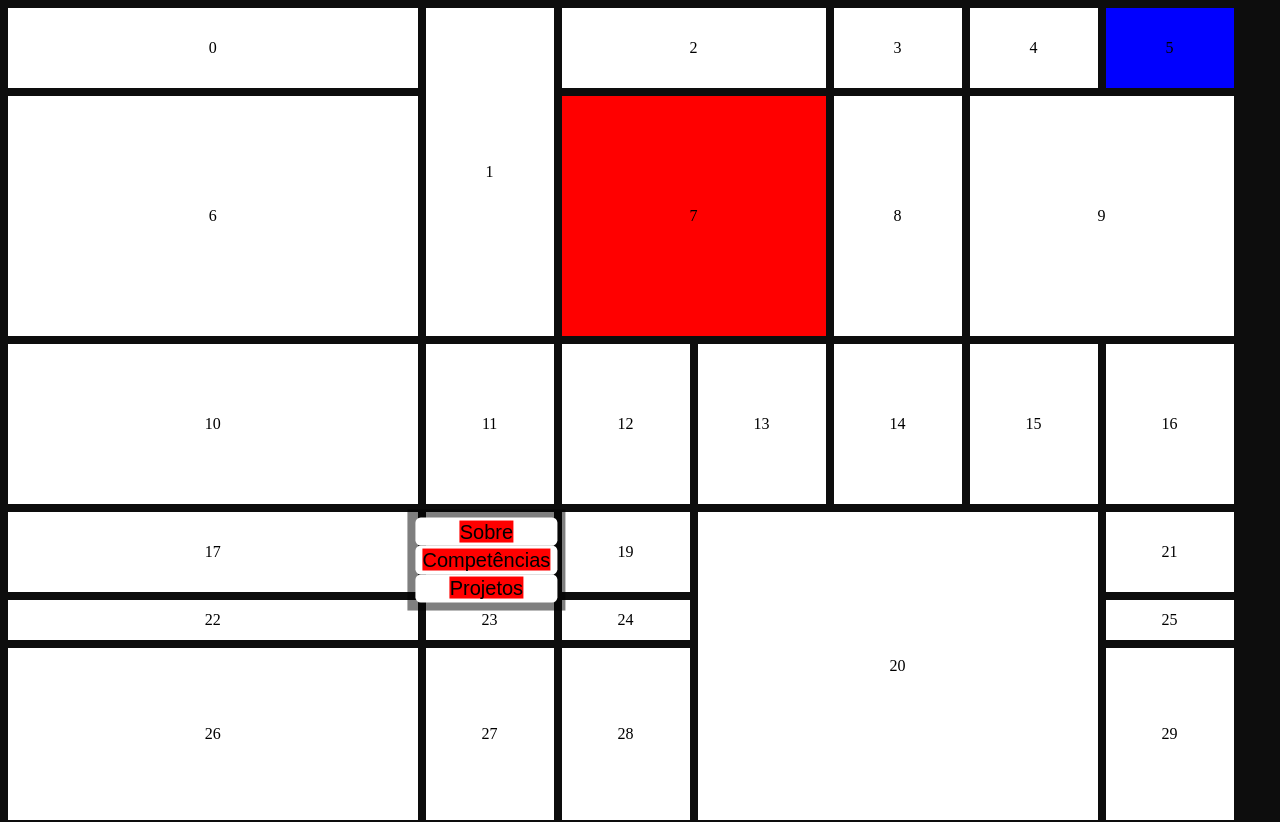
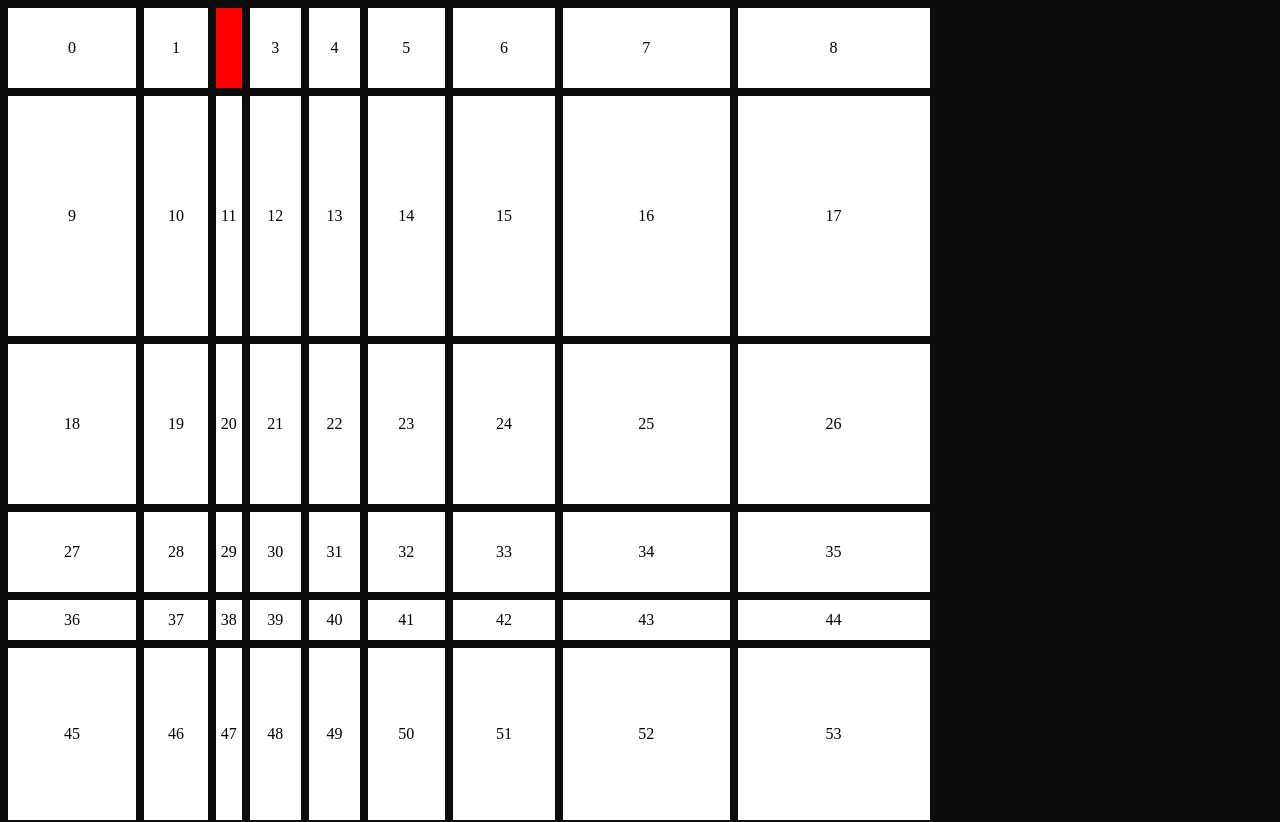
Before and after one commit to k-lila/portfolio, a React (Create React App) app: page / in a window 1280 px wide. Shown: the top 822 px of the page. Built offline with nearby package versions, Linux system fonts and the light colour scheme.

Commit message:
menu test

```diff
--- a/src/App.tsx
+++ b/src/App.tsx
@@ -1,14 +1,12 @@
 import { Provider } from 'react-redux'
 import { store } from './store'
 import GlobalStyle from './GlobalStyle'
-import Menu from './containers/menu/Menu'
 import Grid from './containers/grid/Grid'
 
 function App() {
   return (
     <Provider store={store}>
       <GlobalStyle />
-      <Menu />
       <Grid />
     </Provider>
   )
--- a/src/containers/grid/Grid.tsx
+++ b/src/containers/grid/Grid.tsx
@@ -1,12 +1,11 @@
 import { useEffect } from 'react'
-
 import { useDispatch, useSelector } from 'react-redux'
-import Box from '../../components/box/box'
 import StyledGrid from './StyledGrid.styles'
 import { RootReducer } from '../../store'
 import { selectDevice } from '../../store/reducers/selectdevice'
 import sectionLayouts from './sectionLayout'
 import { discoverDevice } from '../../utils'
+import boxGen from './utils/boxGen'
 
 const Grid = () => {
   const dispatch = useDispatch()
@@ -25,64 +24,7 @@ const Grid = () => {
 
   const cols = sectionLayouts[section][device].columns
   const rows = sectionLayouts[section][device].rows
-
-  const boxes = Array.from({ length: 30 }, (_, index) => (
-    <Box key={index}>{index}</Box>
-  ))
-
-  boxes[1] = (
-    <Box key={1} $grow="span 2">
-      1
-    </Box>
-  )
-  boxes[2] = (
-    <Box key={2} $gcol="span 2">
-      2
-    </Box>
-  )
-  boxes[9] = (
-    <Box key={9} $gcol="span 2">
-      9
-    </Box>
-  )
-
-  boxes[20] = (
-    <Box key={20} $gcol="span 3" $grow="span 3">
-      20
-    </Box>
-  )
-
-  boxes[14] = (
-    <Box key={14} $gcol="span 2">
-      14
-    </Box>
-  )
-  if (section == 'about') {
-    boxes[7] = (
-      <Box key={7} $gcol="span 2" $bgcolor="red">
-        7
-      </Box>
-    )
-
-    boxes[14] = (
-      <Box key={14} $gcol="span 1">
-        14
-      </Box>
-    )
-
-    boxes[5] = (
-      <Box key={5} $bgcolor="blue">
-        5
-      </Box>
-    )
-  }
-  if (section == 'projects') {
-    boxes[5] = (
-      <Box key={5} $bgcolor="red">
-        5
-      </Box>
-    )
-  }
+  const boxes = boxGen(section, device)
 
   return (
     <StyledGrid $columns={cols} $rows={rows}>
--- a/src/containers/grid/sectionLayout.ts
+++ b/src/containers/grid/sectionLayout.ts
@@ -10,22 +10,22 @@ type Layouts = {
 const sectionLayouts: Layouts = {
   about: {
     cel: {
-      columns: '32vw 10vw 10vw 10vw 10vw 10vw 10vw',
-      rows: '10svh 30svh 20svh 10svh 5svh 21.5svh'
+      columns: '10vw 12vw 3vw 6vw 8vw 14vw 13vw 14vw 10vw',
+      rows: '5svh 10svh 10svh 10svh 10svh 10svh 10svh 10svh 10svh 10svh 10svh 10svh'
     },
     tab: {
-      columns: '32vw 10vw 10vw 10vw 10vw 10vw 10vw',
+      columns: '10vw 5vw 2vw 4vw 4vw 6vw 8vw 13svw 15vw',
       rows: '10svh 30svh 20svh 10svh 5svh 21.5svh'
     },
     pc: {
-      columns: '32vw 10vw 10vw 10vw 10vw 10vw 10vw',
+      columns: '10vw 5vw 2vw 4vw 4vw 6vw 8vw 13svw 15vw',
       rows: '10svh 30svh 20svh 10svh 5svh 21.5svh'
     }
   },
   skills: {
     cel: {
-      columns: '10vw 10vw 32vw 10vw 10vw 10vw 10vw',
-      rows: '10svh 30svh 21.5svh 20svh 10svh 5svh'
+      columns: '10vw 20vw 10vw 4vw 5vw 10vw 8vw 13svw 10vw',
+      rows: '5svh 10svh 10svh 10svh 10svh 10svh 10svh 10svh 10svh 10svh 10svh 10svh'
     },
     tab: {
       columns: '10vw 10vw 32vw 10vw 10vw 10vw 10vw',
@@ -38,8 +38,8 @@ const sectionLayouts: Layouts = {
   },
   projects: {
     cel: {
-      columns: '10vw 10vw 10vw 10vw 10vw 10vw 32vw',
-      rows: '10svh 21.5svh 30svh 20svh 10svh 5svh'
+      columns: '10vw 10vw 10vw 10vw 10vw 10vw 10vw 10vw 10vw',
+      rows: '5svh 10svh 10svh 10svh 10svh 10svh 10svh 10svh 10svh 10svh 10svh 10svh'
     },
     tab: {
       columns: '10vw 10vw 10vw 10vw 10vw 10vw 32vw',
--- /dev/null
+++ b/src/containers/grid/utils/boxGen.tsx
@@ -0,0 +1,54 @@
+import Box from '../../../components/box/box'
+import Menu from '../../menu/Menu'
+
+const setAbout = (boxes: Array<any>, device: string) => {
+  // const modified_boxes = boxes
+  if (device == 'cel') {
+    boxes[2] = <Box key={2} $bgcolor="blue" />
+  } else {
+    boxes[2] = <Box key={2} $bgcolor="red" />
+  }
+  return boxes
+}
+
+const setSkills = (boxes: Array<any>, device: string) => {
+  if (device == 'cel') {
+    boxes[2] = <Box key={2} $bgcolor="black" />
+  } else {
+    boxes[2] = <Box key={2} $bgcolor="orange" />
+  }
+  return boxes
+}
+
+const setProjects = (boxes: Array<any>, device: string) => {
+  if (device == 'cel') {
+    boxes[2] = <Box key={2} $bgcolor="yellow" />
+  } else {
+    boxes[2] = <Box key={2} $bgcolor="green" />
+  }
+  return boxes
+}
+
+const boxGen = (section: string, device: string) => {
+  const boxes = Array.from({ length: 100 }, (_, index) => (
+    <Box key={index}>{index}</Box>
+  ))
+
+  if (device == 'cel') {
+    boxes[1] = (
+      <Box key={1} $gcol="span 7">
+        <Menu />
+      </Box>
+    )
+  }
+
+  if (section == 'about') {
+    return setAbout(boxes, device)
+  } else if (section == 'skills') {
+    return setSkills(boxes, device)
+  } else {
+    return setProjects(boxes, device)
+  }
+}
+
+export default boxGen
--- a/src/containers/menu/Menu.styles.ts
+++ b/src/containers/menu/Menu.styles.ts
@@ -1,18 +1,7 @@
 import styled from 'styled-components'
 
 export const MenuContainer = styled.div`
-  position: fixed;
-  top: 95svh;
-  left: 50%;
-  transform: translate(-50%, -50%);
   display: flex;
-  background-color: rgba(0, 0, 0, 0.5);
-  padding: 0.5em;
-  z-index: 1;
-
-  @media screen and (min-width: 1024px) {
-    flex-direction: column;
-    left: 38%;
-    top: 70svh;
-  }
+  justify-content: space-between;
+  margin: 0 auto;
 `
```
